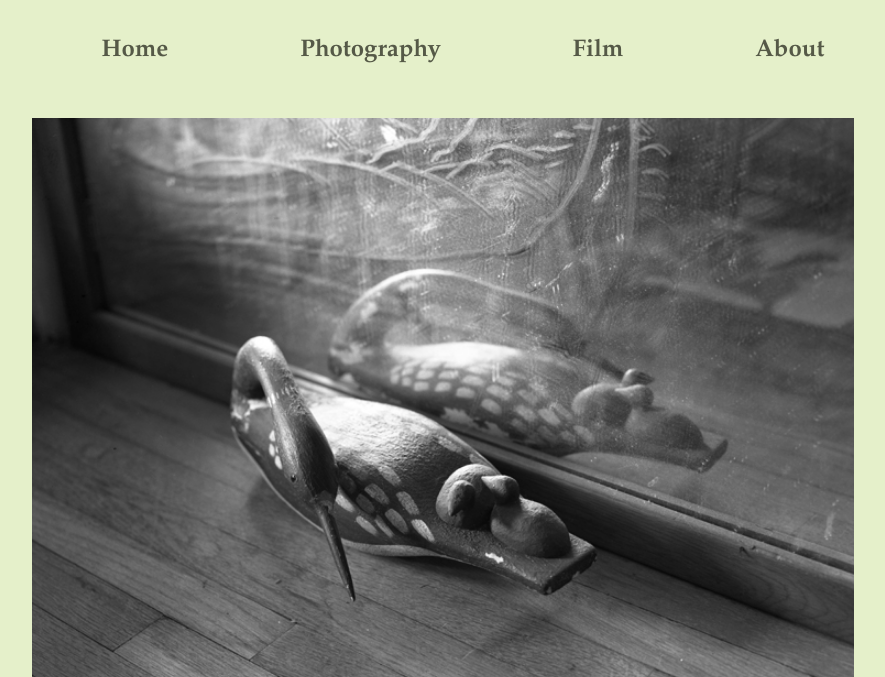
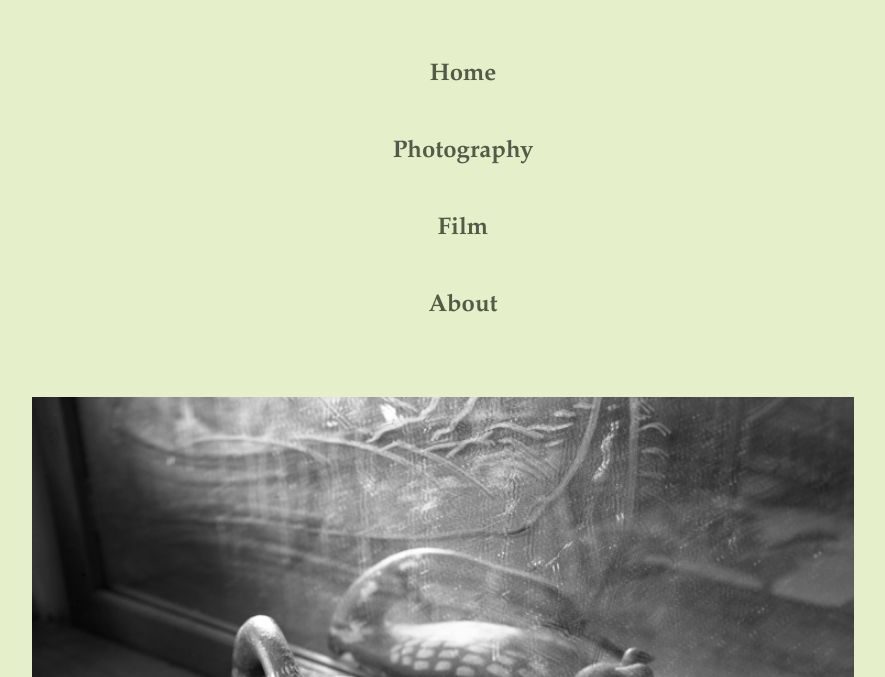
Before and after one commit to lorindent/Lorin-Dent-Creative, a website: page index.html in a window 1280 px wide. Shown: the part 123-800 px from the top of the page, without its empty margins (197-1082 px from the left). Drawn offline with Linux system fonts and the light colour scheme.

Commit message:
Update styles.css

```diff
--- a/styles.css
+++ b/styles.css
@@ -9,8 +9,8 @@ a:visited {color:#858b70;}
 a:hover {color:#bdc992;}
 
 li{
-  display: inline;
-  padding: 4em;
+  display: flex;
+  padding: 0em;
   margin-left: auto;
   margin-right: auto;
   font-family: Palatino, serif;
```
